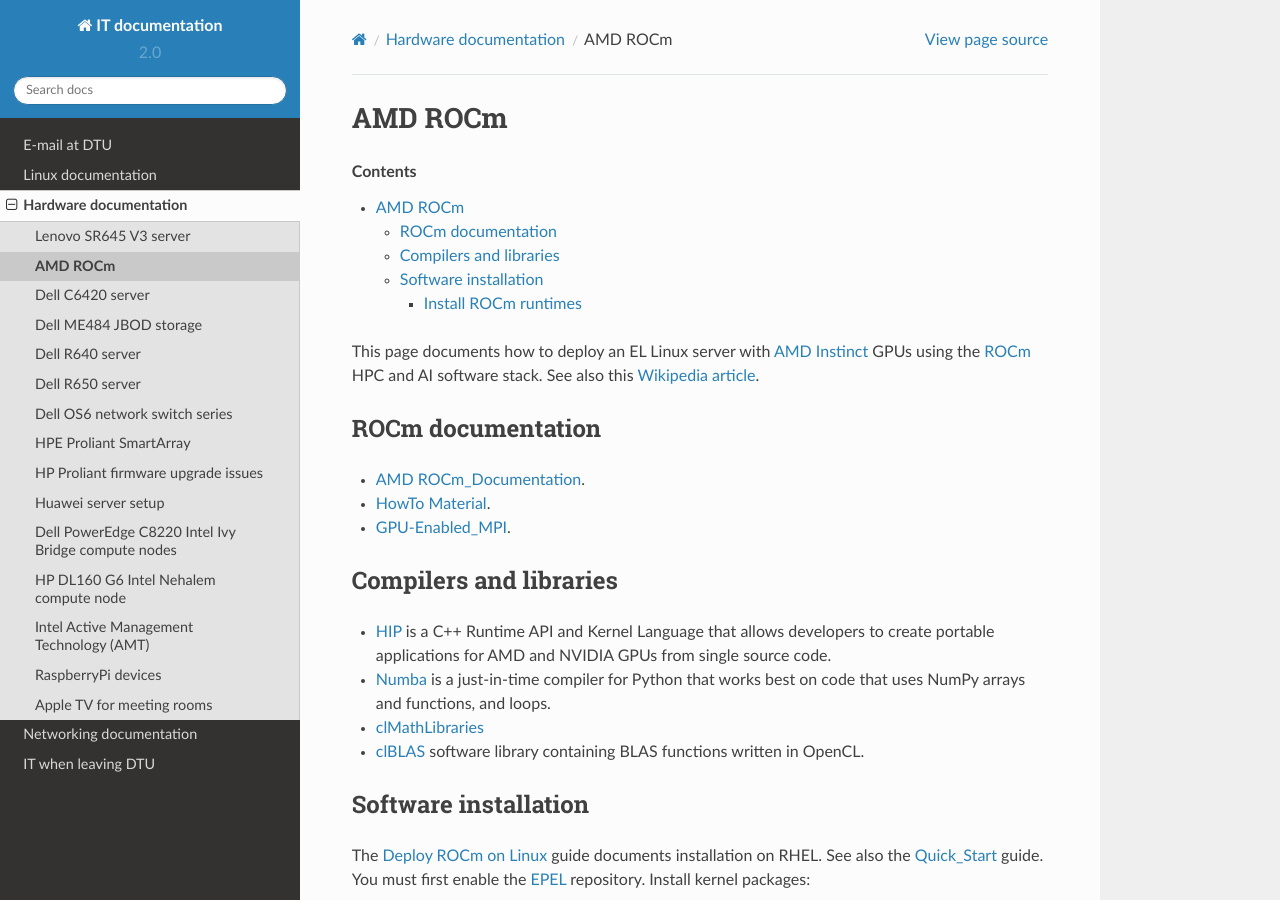
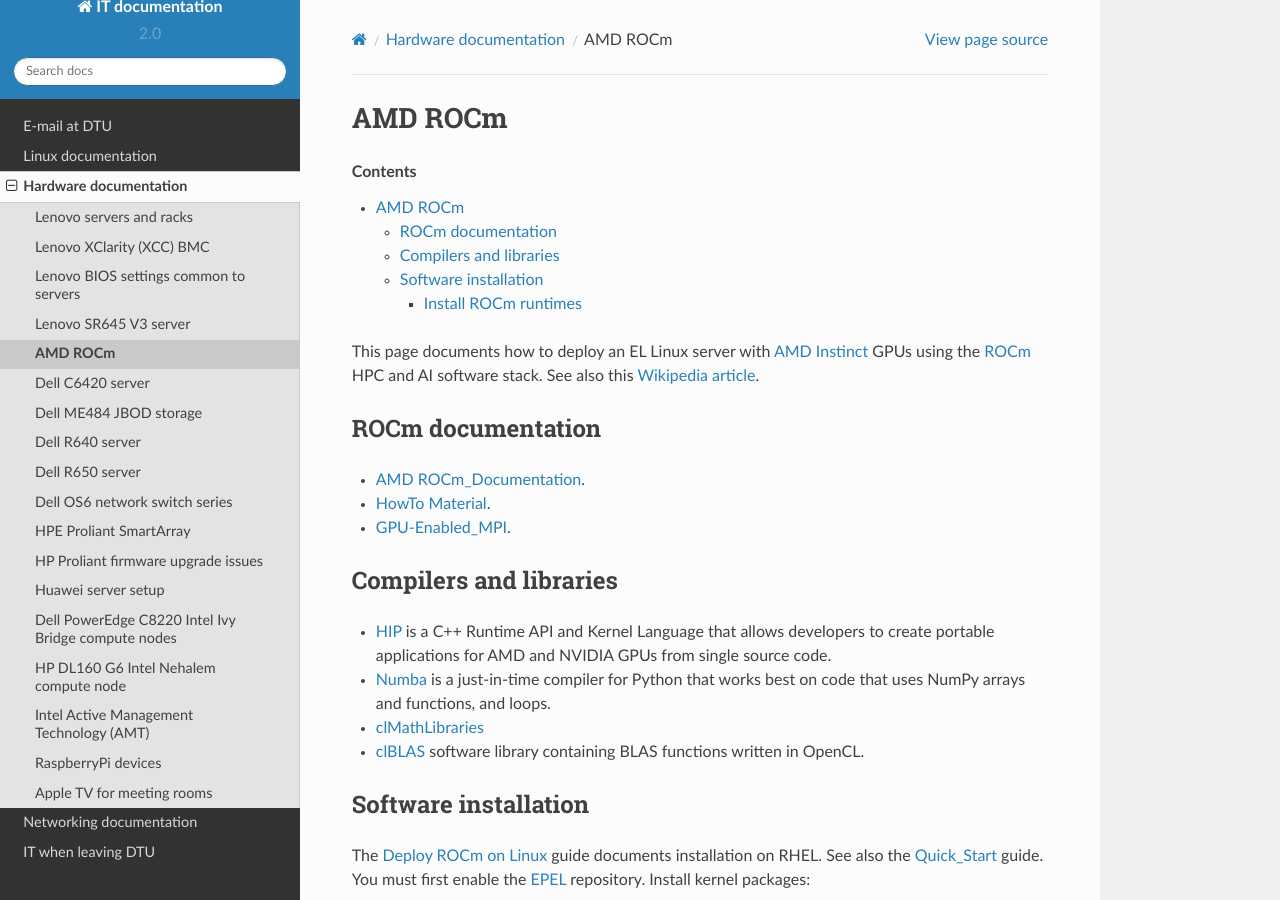
Before and after one commit to OleHolmNielsen/ITwiki, a Sphinx documentation site: the page built from docs/AMD_ROCm.rst, in a window 1280 px wide and 900 px high. Built offline with Sphinx 7.4.7 and the Read the Docs theme 2.0.0, drawn with Linux system fonts in a browser that asks for light colours; pages that are not in the unit, such as notebooks, are missing from menus.

Commit message:
Added Lenovo pages

```diff
--- a/docs/Hardware.rst
+++ b/docs/Hardware.rst
@@ -7,6 +7,12 @@
 .. toctree::
    :maxdepth: 1
 
+   Lenovo_servers_and_racks
+   Lenovo_XClarity_BMC
+   Lenovo_BIOS_settings
+   Lenovo_rack
+   Lenovo_SD665-N_V3
+   Lenovo_SR850_V3
    Lenovo_SR645_V3
    AMD_ROCm
    Dell_C6420
```
